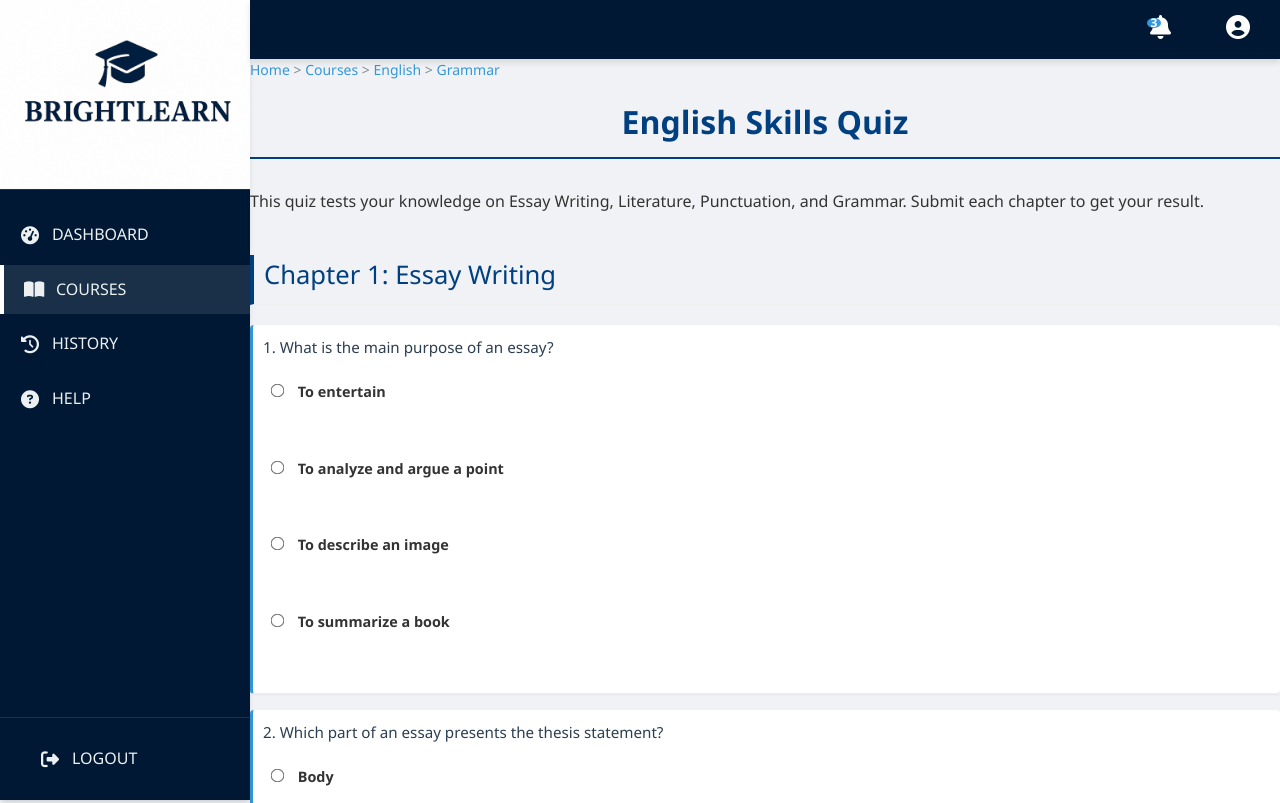
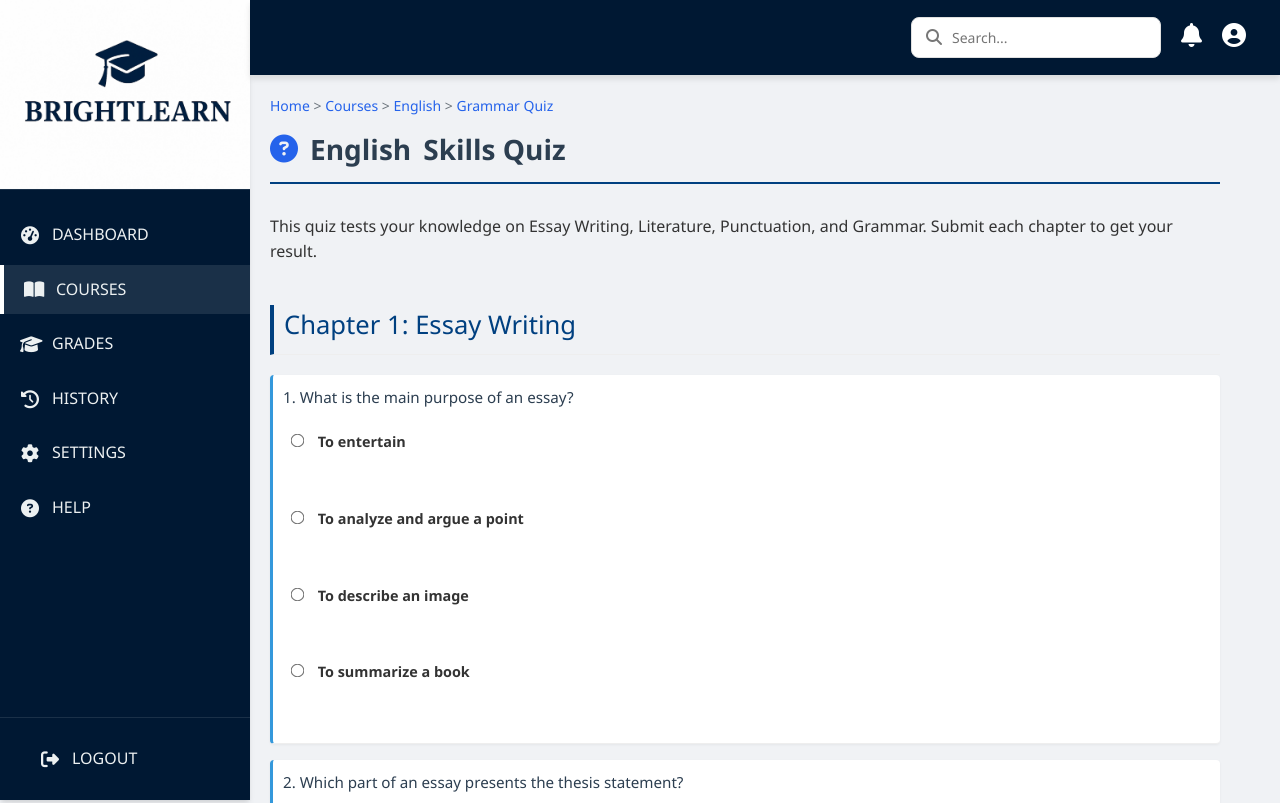
Before and after one commit to Rwema01/BRIGHTLEARN, a plain HTML site: page Fronted/grammar.html in a window 1280 px wide. Shown: the top 803 px of the page. Drawn offline with Linux system fonts and the light colour scheme.

Commit message:
Update grammar.html

```diff
--- a/Fronted/grammar.html
+++ b/Fronted/grammar.html
@@ -31,9 +31,21 @@
                     </a>
                 </li>
                 <li>
+                  <a href="grades.html">
+                      <i class="fas fa-graduation-cap"></i>
+                      <span>GRADES</span>
+                  </a>
+              </li>
+                <li>
                     <a href="history.html">
                         <i class="fas fa-history"></i>
                         <span>HISTORY</span>
+                    </a>
+                </li>
+                <li>
+                  <a href="settings.html">
+                      <i class="fas fa-cog"></i>
+                      <span>SETTINGS</span>
                   </a>
               </li>
                 <li>
@@ -54,36 +66,36 @@
 
        <!-- Main Content -->
        <main class="main-content">
-            <!-- Top Bar (Unchanged) -->
+        <!-- Top Bar -->
         <header class="top-bar">
             <div class="top-icons">
-        <!-- Search -->
+                <div class="search-container">
+                    <input type="text" placeholder="Search..." class="search-input">
+                    <i class="fas fa-search search-icon"></i>
+                </div>
 
-
-        <!-- Notification Icon (links to notification.html) -->
-                 <div class="notification-dropdown">
-                    <a href="notifications.html">
+                <!-- Simple Notification Link -->
+                <a href="notifications.html" class="notification-link">
                     <i class="fas fa-bell notification-icon"></i>
                 </a>
-                    <span class="notification-badge">3</span>
-                 </div>
 
-        <!-- Profile Icon (links to profile.html) -->
-                 <div class="profile-dropdown">
-                    <a href="profile.html">
+                <!-- Simple Profile Link -->
+                <a href="profile.html" class="profile-link">
                     <i class="fas fa-user-circle profile-icon"></i>
                 </a>
             </div>
-                </div>
         </header>
 
-</head>
-<body>
+            <!-- Updated Breadcrumbs to match courses.html style -->
+            <div class="dashboard-content">
+                <div class="welcome-section">
                     <div class="breadcrumbs">
-    <a href="index.html">Home</a> > <a href="courses.html">Courses</a> > <a href="english.html">English</a> > <a href="grammar.html">Grammar</a>
+                        <a href="index.html">Home</a> > <a href="courses.html">Courses</a> > <a href="english.html">English</a> > <a href="grammar.html">Grammar Quiz</a>
+                    </div>
+                    <h1><i class="fas fa-question-circle"></i> English <span class="student-name">Skills Quiz</span></h1>
                 </div>
 
-  <h1>English Skills Quiz</h1>
+                <!-- All the original body content remains exactly the same -->
                 <p>This quiz tests your knowledge on Essay Writing, Literature, Punctuation, and Grammar. Submit each chapter to get your result.</p>
 
                 <div id="quizContainer"></div>
@@ -137,7 +149,7 @@
                           },
                           {
                             q: "An essay is said to be coherent when:",
-            options: ["It’s full of difficult words", "Ideas flow logically", "It has short paragraphs", "It ends abruptly"],
+                            options: ["It's full of difficult words", "Ideas flow logically", "It has short paragraphs", "It ends abruptly"],
                             answer: 1
                           },
                           {
@@ -237,7 +249,7 @@
                           },
                           {
                             q: "Which sentence uses quotation marks properly?",
-            options: ["He said, “Hello.”", "He said, “Hello”.", "He said “Hello.”", "He said, Hello.”"],
+                            options: ["He said, \"Hello.\"", "He said, \"Hello\".", "He said \"Hello.\"", "He said, Hello.\""],
                             answer: 0
                           },
                           {
@@ -365,6 +377,8 @@
                       quizDiv.appendChild(div);
                     });
                 </script>
-
+            </div>
+        </main>
+    </div>
 </body>
 </html>
```
Lines whose indentation alone changed are shown as unchanged.
